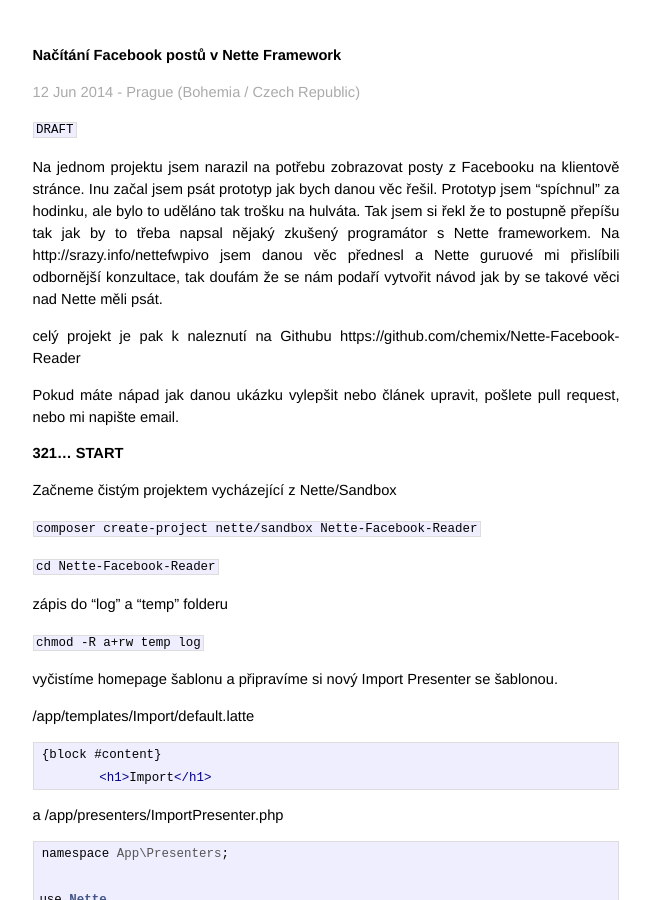
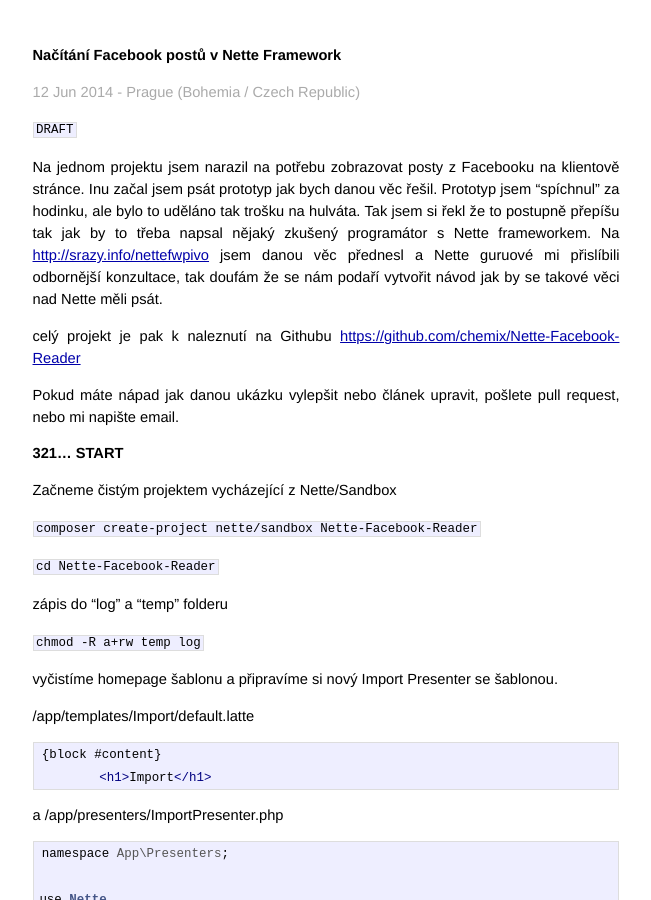
Before and after one commit to chemix/chemix.github.com, a Jekyll site: the page built from _posts/2014-06-13-nette-facebook-reader.md, in a window 1280 px wide and 900 px high. Shown: the whole window, without its empty margins (314-965 px from the left). Built offline with Jekyll 4.4.1, drawn with Linux system fonts in a browser that asks for light colours; Markdown is read by kramdown in place of the engine named in the settings; part of the change alters nothing that is shown.

````diff
--- a/_posts/2014-06-13-nette-facebook-reader.md
+++ b/_posts/2014-06-13-nette-facebook-reader.md
@@ -12,9 +12,9 @@ published: true
 ``` DRAFT ```
 
 
-Na jednom projektu jsem narazil na potřebu zobrazovat posty z Facebooku na klientově stránce. Inu začal jsem psát prototyp jak bych danou věc řešil. Prototyp jsem "spíchnul" za hodinku, ale bylo to uděláno tak trošku na hulváta. Tak jsem si řekl že to postupně přepíšu tak jak by to třeba napsal nějaký zkušený programátor s Nette frameworkem. Na http://srazy.info/nettefwpivo jsem danou věc přednesl a Nette guruové mi přislíbili odbornější konzultace, tak doufám že se nám podaří vytvořit návod jak by se takové věci nad Nette měli psát.
+Na jednom projektu jsem narazil na potřebu zobrazovat posty z Facebooku na klientově stránce. Inu začal jsem psát prototyp jak bych danou věc řešil. Prototyp jsem "spíchnul" za hodinku, ale bylo to uděláno tak trošku na hulváta. Tak jsem si řekl že to postupně přepíšu tak jak by to třeba napsal nějaký zkušený programátor s Nette frameworkem. Na [http://srazy.info/nettefwpivo](http://srazy.info/nettefwpivo) jsem danou věc přednesl a Nette guruové mi přislíbili odbornější konzultace, tak doufám že se nám podaří vytvořit návod jak by se takové věci nad Nette měli psát.
 
-celý projekt je pak k naleznutí na Githubu https://github.com/chemix/Nette-Facebook-Reader
+celý projekt je pak k naleznutí na Githubu [https://github.com/chemix/Nette-Facebook-Reader](https://github.com/chemix/Nette-Facebook-Reader)
 
 Pokud máte nápad jak danou ukázku vylepšit nebo článek upravit, pošlete pull request, nebo mi napište email.
 
````
